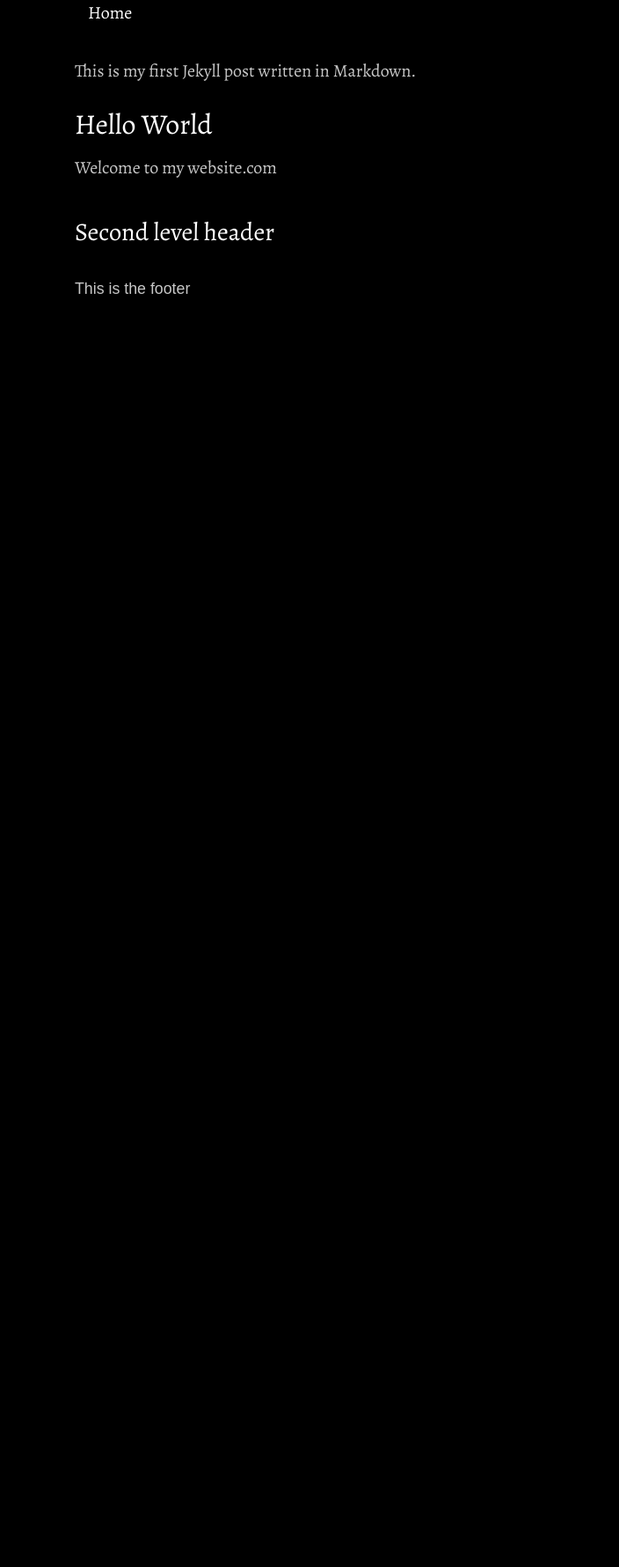
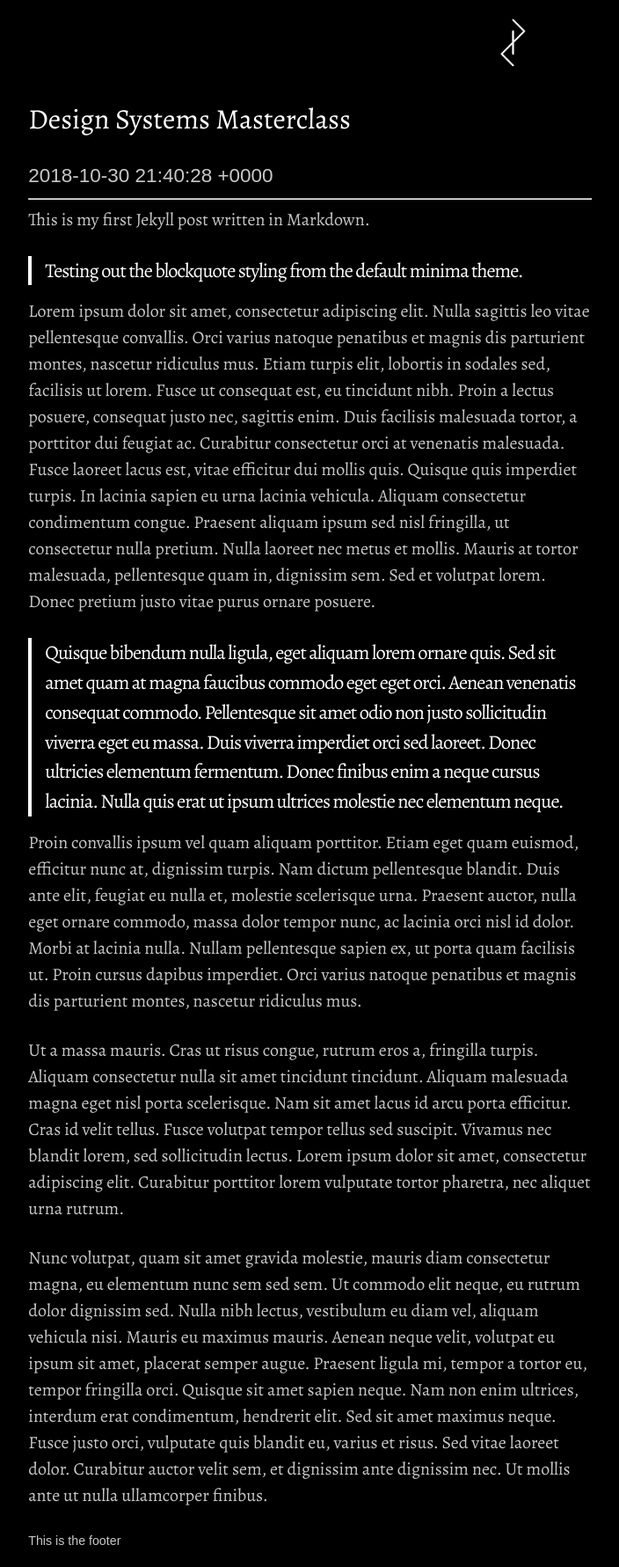
Before and after one commit to lkpttn/fopx, a Jekyll site: the page built from _posts/2018-10-30-long-title.markdown, in a window 1280 px wide. Shown: the whole page at 88% size, without its empty margins (55-759 px from the left). Built offline with Jekyll 4.4.1, drawn with Linux system fonts in a browser that asks for light colours; before the commit the page ends 900 px from its top, so only the background shows below that.

Commit message:
Grid and navigation updates

```diff
--- a/_includes/navigation.html
+++ b/_includes/navigation.html
@@ -1 +1,7 @@
-<div class="container"><a href="http://localhost:4000">Home</a></div>
+<div class="container">
+  <div class="navigation">
+    <a href="http://localhost:4000"
+      ><img class="logo" src="/assets/FoPxSmall.png"
+    /></a>
+  </div>
+</div>
--- a/_layouts/post.html
+++ b/_layouts/post.html
@@ -12,10 +12,12 @@
   </head>
 
   <body>
+    <div class="header">{% include navigation.html %}</div>
     <div class="container">
-      {% include navigation.html %}
       <div class="section">
-        <h1>{{ page.headline }}</h1>
+        <h1>{{ page.title }}</h1>
+        <h4>{{ page.date }}</h4>
+        <hr />
         {{ content }}
       </div>
       {% include footer.html %}
--- a/_posts/2018-10-30-long-title.markdown
+++ b/_posts/2018-10-30-long-title.markdown
@@ -7,8 +7,14 @@ categories: jekyll update
 
 This is my first Jekyll post written in Markdown.
 
-# Hello World
+> Testing out the blockquote styling from the default minima theme.
 
-Welcome to my website.com
+Lorem ipsum dolor sit amet, consectetur adipiscing elit. Nulla sagittis leo vitae pellentesque convallis. Orci varius natoque penatibus et magnis dis parturient montes, nascetur ridiculus mus. Etiam turpis elit, lobortis in sodales sed, facilisis ut lorem. Fusce ut consequat est, eu tincidunt nibh. Proin a lectus posuere, consequat justo nec, sagittis enim. Duis facilisis malesuada tortor, a porttitor dui feugiat ac. Curabitur consectetur orci at venenatis malesuada. Fusce laoreet lacus est, vitae efficitur dui mollis quis. Quisque quis imperdiet turpis. In lacinia sapien eu urna lacinia vehicula. Aliquam consectetur condimentum congue. Praesent aliquam ipsum sed nisl fringilla, ut consectetur nulla pretium. Nulla laoreet nec metus et mollis. Mauris at tortor malesuada, pellentesque quam in, dignissim sem. Sed et volutpat lorem. Donec pretium justo vitae purus ornare posuere.
 
-## Second level header
+> Quisque bibendum nulla ligula, eget aliquam lorem ornare quis. Sed sit amet quam at magna faucibus commodo eget eget orci. Aenean venenatis consequat commodo. Pellentesque sit amet odio non justo sollicitudin viverra eget eu massa. Duis viverra imperdiet orci sed laoreet. Donec ultricies elementum fermentum. Donec finibus enim a neque cursus lacinia. Nulla quis erat ut ipsum ultrices molestie nec elementum neque.
+
+Proin convallis ipsum vel quam aliquam porttitor. Etiam eget quam euismod, efficitur nunc at, dignissim turpis. Nam dictum pellentesque blandit. Duis ante elit, feugiat eu nulla et, molestie scelerisque urna. Praesent auctor, nulla eget ornare commodo, massa dolor tempor nunc, ac lacinia orci nisl id dolor. Morbi at lacinia nulla. Nullam pellentesque sapien ex, ut porta quam facilisis ut. Proin cursus dapibus imperdiet. Orci varius natoque penatibus et magnis dis parturient montes, nascetur ridiculus mus.
+
+Ut a massa mauris. Cras ut risus congue, rutrum eros a, fringilla turpis. Aliquam consectetur nulla sit amet tincidunt tincidunt. Aliquam malesuada magna eget nisl porta scelerisque. Nam sit amet lacus id arcu porta efficitur. Cras id velit tellus. Fusce volutpat tempor tellus sed suscipit. Vivamus nec blandit lorem, sed sollicitudin lectus. Lorem ipsum dolor sit amet, consectetur adipiscing elit. Curabitur porttitor lorem vulputate tortor pharetra, nec aliquet urna rutrum.
+
+Nunc volutpat, quam sit amet gravida molestie, mauris diam consectetur magna, eu elementum nunc sem sed sem. Ut commodo elit neque, eu rutrum dolor dignissim sed. Nulla nibh lectus, vestibulum eu diam vel, aliquam vehicula nisi. Mauris eu maximus mauris. Aenean neque velit, volutpat eu ipsum sit amet, placerat semper augue. Praesent ligula mi, tempor a tortor eu, tempor fringilla orci. Quisque sit amet sapien neque. Nam non enim ultrices, interdum erat condimentum, hendrerit elit. Sed sit amet maximus neque. Fusce justo orci, vulputate quis blandit eu, varius et risus. Sed vitae laoreet dolor. Curabitur auctor velit sem, et dignissim ante dignissim nec. Ut mollis ante ut nulla ullamcorper finibus.
--- a/assets/style.css
+++ b/assets/style.css
@@ -1,5 +1,5 @@
 html {
-  font-size: 1.25em;
+  font-size: 1em;
 }
 
 body {
@@ -11,6 +11,7 @@ body {
 }
 
 p {
+  font-size: 1.25em;
   margin-bottom: 1.3em;
 }
 
@@ -26,19 +27,21 @@ h4 {
 
 h1 {
   margin-top: 0;
-  font-size: 1.602em;
+  font-size: 2.0025em;
 }
 
 h2 {
-  font-size: 1.424em;
+  font-size: 1.78em;
 }
 
 h3 {
-  font-size: 1.266em;
+  font-size: 1.5825em;
 }
 
 h4 {
-  font-size: 1.125em;
+  font-family: 'Fira Sans', sans-serif;
+  font-size: 1.40626em;
+  color: rgb(199, 199, 199);
 }
 
 small,
@@ -67,15 +70,14 @@ a:hover {
 
 /* Blockquotes */
 blockquote {
-  color: #828282;
-  border-left: 4px solid #e8e8e8;
+  color: #fff;
+  border-left: 4px solid #fff;
   padding-left: 15px;
   font-size: 18px;
   letter-spacing: -1px;
-  font-style: italic;
 }
 blockquote > :last-child {
-  margin-bottom: 0;
+  margin-bottom: 15px;
 }
 
 /* Code */
@@ -116,21 +118,28 @@ canvas {
 }
 
 .container {
-  max-width: 1000px;
   margin: 0 auto;
-  padding: 0 15px;
   display: grid;
-  grid-template-columns: 1fr 1fr 1fr 1fr 1fr 1fr;
-  grid-gap: 20px 20px;
+  grid-template-columns:
+    [edge-start] minmax(1.25rem, 1fr) [content-start] repeat(
+      12,
+      minmax(1.25rem, 5.20833rem)
+    )
+    [content-end] minmax(1.25rem, 1fr) [edge-end];
+  grid-column-gap: 0.75%;
+
+  /* grid-template-columns: 1fr 1fr 1fr 1fr 1fr 1fr;
+  grid-gap: 20px 20px; */
 }
 
 .section {
-  grid-column: 1 / span 4;
+  grid-column: content-start / span 7;
+  margin-top: 1em;
 }
 
 .list {
   grid-row-start: 2;
-  grid-column: 1 / -1;
+  grid-column: content-start / content-end;
 }
 
 .list-title {
@@ -139,9 +148,18 @@ canvas {
 }
 
 .list-columns {
-  grid-column: 1 / -1;
   column-count: 4;
   column-gap: 1em;
+}
+
+.navigation {
+  grid-column: edge-start / edge-end;
+  text-align: center;
+  margin: 15px 0;
+}
+
+.logo {
+  height: 70px;
 }
 
 .image-insert {
@@ -153,5 +171,5 @@ canvas {
 }
 
 .footer {
-  grid-column: 1 / -1;
+  grid-column: content-start / content-end;
 }
```
Also changed, not shown: assets/FoPx.png (added), assets/FoPxSmall.png (added).
